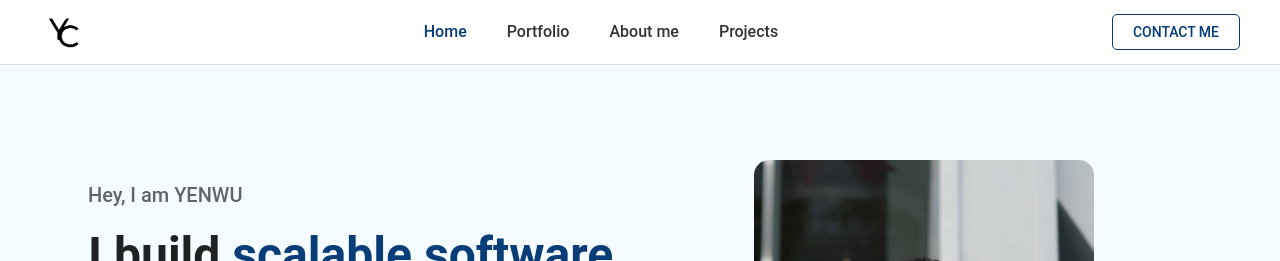
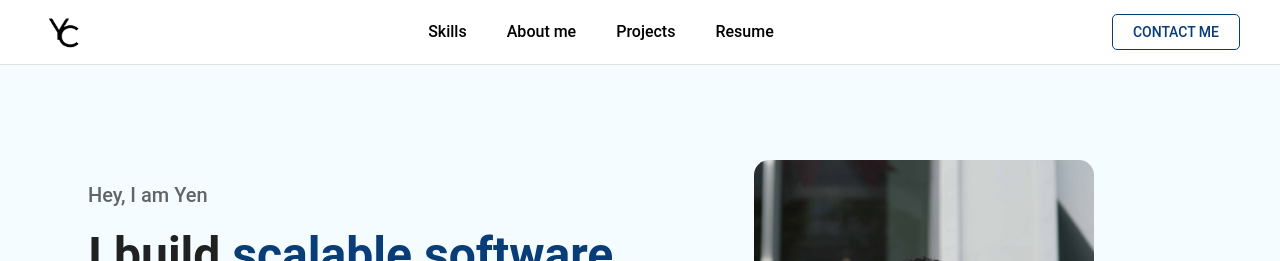
Before and after one commit to formosachiang/my-website, a React (Create React App) app: page / in a window 1280 px wide. Shown: the top 261 px of the page. Built offline with nearby package versions, Linux system fonts and the light colour scheme.

Commit message:
Change header sections

```diff
--- a/src/components/Header.jsx
+++ b/src/components/Header.jsx
@@ -1,5 +1,16 @@
 import React, { useState } from "react";
-import { AppBar, Toolbar, IconButton, Drawer, List, ListItem, ListItemText, Box, Typography, Button } from "@mui/material"
+import {
+  AppBar,
+  Toolbar,
+  IconButton,
+  Drawer,
+  List,
+  ListItem,
+  ListItemText,
+  Box,
+  Typography,
+  Button,
+} from "@mui/material";
 import MenuIcon from "@mui/icons-material/Menu";
 import { useTheme } from "@mui/material/styles";
 import logo from "../assets/logo.png"; // Import the logo image
@@ -48,29 +59,16 @@ const Header = () => {
           >
             <Typography
               component="a"
-              href="#home"
+              href="#skills"
               sx={{
                 fontSize: "16px", // Font size for links
                 fontWeight: 500,
                 textDecoration: "none", // Remove underline
-                color: theme.palette.primary.main, // Primary color
+                color: "#000000", // Black color for links
                 "&:hover": { textDecoration: "underline" }, // Underline on hover
               }}
             >
-              Home
-            </Typography>
-            <Typography
-              component="a"
-              href="#portfolio"
-              sx={{
-                fontSize: "16px",
-                fontWeight: 500,
-                textDecoration: "none",
-                color: "#333", // Secondary color for links
-                "&:hover": { textDecoration: "underline" },
-              }}
-            >
-              Portfolio
+              Skills
             </Typography>
             <Typography
               component="a"
@@ -79,7 +77,7 @@ const Header = () => {
                 fontSize: "16px",
                 fontWeight: 500,
                 textDecoration: "none",
-                color: "#333",
+                color: "#000000", // Black color for links
                 "&:hover": { textDecoration: "underline" },
               }}
             >
@@ -87,16 +85,29 @@ const Header = () => {
             </Typography>
             <Typography
               component="a"
-              href="#Projects"
+              href="#projects"
               sx={{
                 fontSize: "16px",
                 fontWeight: 500,
                 textDecoration: "none",
-                color: "#333",
+                color: "#000000", // Black color for links
                 "&:hover": { textDecoration: "underline" },
               }}
             >
               Projects
+            </Typography>
+            <Typography
+              component="a"
+              href="#resume"
+              sx={{
+                fontSize: "16px",
+                fontWeight: 500,
+                textDecoration: "none",
+                color: "#000000", // Black color for links
+                "&:hover": { textDecoration: "underline" },
+              }}
+            >
+              Resume
             </Typography>
           </Box>
 
@@ -145,17 +156,17 @@ const Header = () => {
         }}
       >
         <List>
-          <ListItem button component="a" href="#home" onClick={handleDrawerToggle}>
-            <ListItemText primary="Home" />
-          </ListItem>
-          <ListItem button component="a" href="#portfolio" onClick={handleDrawerToggle}>
-            <ListItemText primary="Portfolio" />
+          <ListItem button component="a" href="#skills" onClick={handleDrawerToggle}>
+            <ListItemText primary="Skills" />
           </ListItem>
           <ListItem button component="a" href="#about" onClick={handleDrawerToggle}>
             <ListItemText primary="About me" />
           </ListItem>
-          <ListItem button component="a" href="#testimonials" onClick={handleDrawerToggle}>
-            <ListItemText primary="Testimonials" />
+          <ListItem button component="a" href="#projects" onClick={handleDrawerToggle}>
+            <ListItemText primary="Projects" />
+          </ListItem>
+          <ListItem button component="a" href="#resume" onClick={handleDrawerToggle}>
+            <ListItemText primary="Resume" />
           </ListItem>
           <ListItem button component="a" href="#contact" onClick={handleDrawerToggle}>
             <ListItemText primary="Contact Me" />
--- a/src/components/IntroSection.jsx
+++ b/src/components/IntroSection.jsx
@@ -32,7 +32,7 @@ const IntroSection = () => {
         <Grid container spacing={4} alignItems="center">
           <Grid item xs={12} md={6}>
             <Typography variant="h6" color="textSecondary">
-              Hey, I am YENWU
+              Hey, I am Yen
             </Typography>
             <Typography variant="h3" fontWeight="bold" color="textPrimary" sx={{ mt: 2 }}>
               I build <span style={{ color: theme.palette.primary.main }}>scalable software solutions</span> and improve user experiences
```
